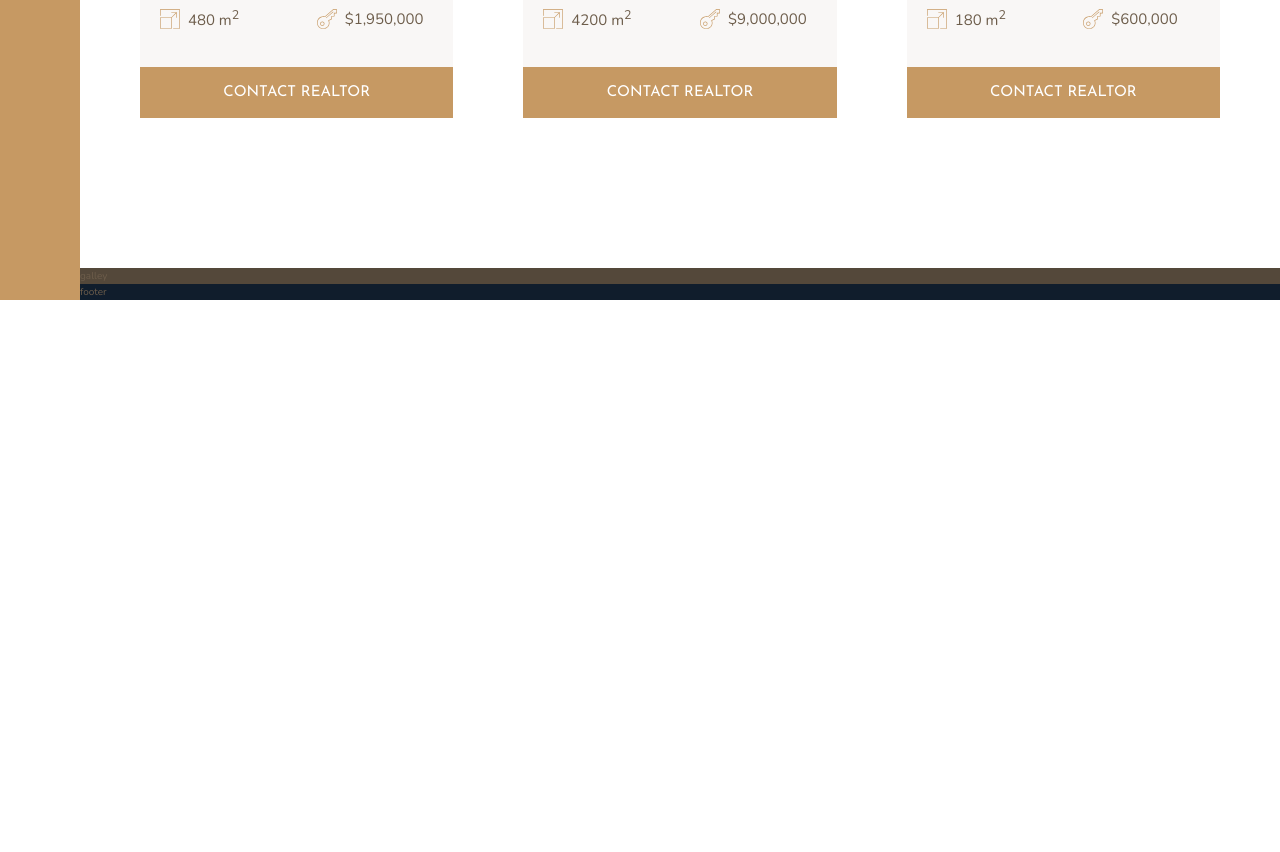
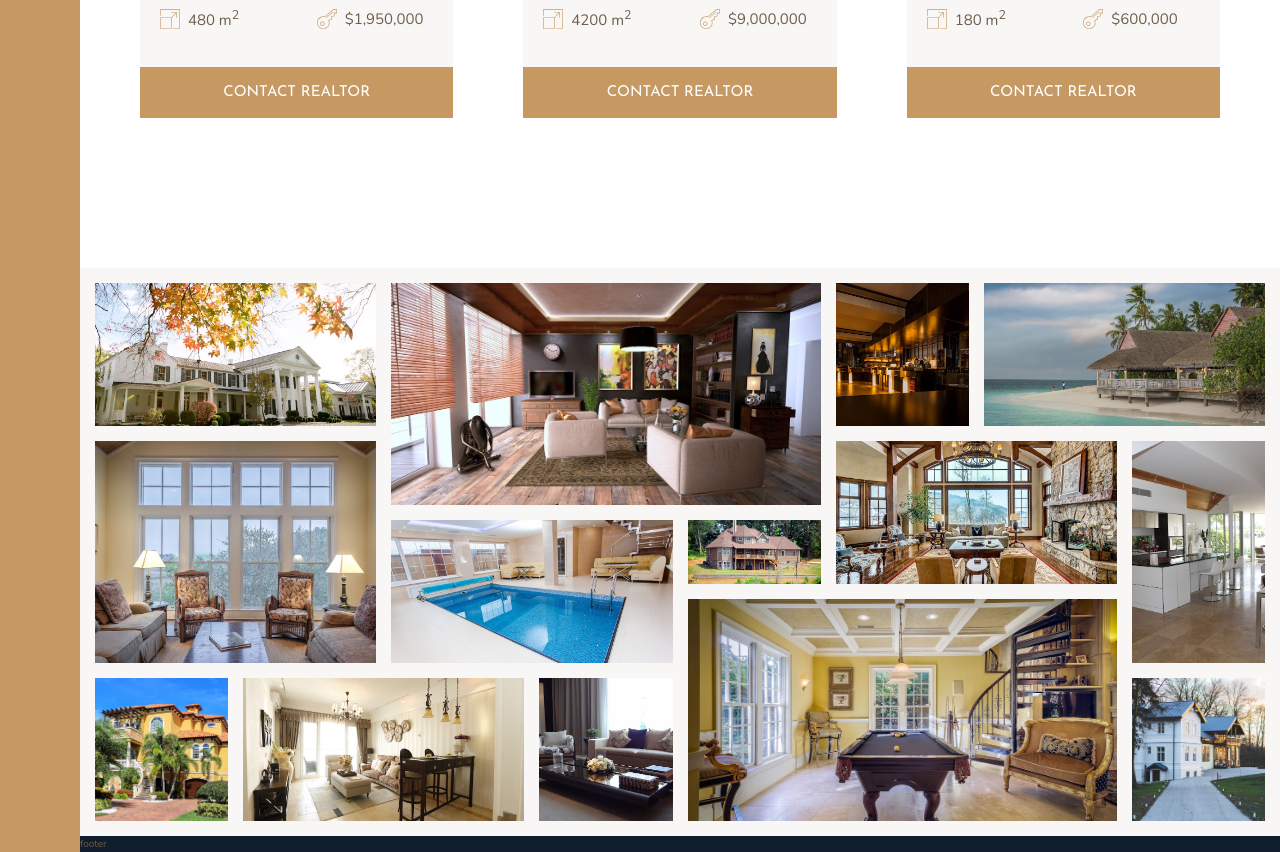
Before and after one commit to AndresXI/Nexter, a website: page index.html in a window 1280 px wide. Shown: the part 2804-3656 px from the top of the page. Before the commit the page ends 3104 px from the top, so only its background shows below. Drawn offline with nearby package versions, Linux system fonts and the light colour scheme.

Commit message:
implemented grid gallery

```diff
--- a/index.html
+++ b/index.html
@@ -289,7 +289,61 @@
    </section> <!-- End section home -->
 
    <section class="gallery">
-      galley
+      <figure class="gallery__item gallery__item--1">
+         <img src="img/gal-1.jpeg" alt="" class="gallery__img">
+      </figure>
+
+      <figure class="gallery__item gallery__item--2">
+         <img src="img/gal-2.jpeg" alt="" class="gallery__img">
+      </figure>
+
+      <figure class="gallery__item gallery__item--3">
+         <img src="img/gal-3.jpeg" alt="" class="gallery__img">
+      </figure>
+
+      <figure class="gallery__item gallery__item--4">
+         <img src="img/gal-4.jpeg" alt="" class="gallery__img">
+      </figure>
+
+      <figure class="gallery__item gallery__item--5">
+         <img src="img/gal-5.jpeg" alt="" class="gallery__img">
+      </figure>
+
+      <figure class="gallery__item gallery__item--6">
+         <img src="img/gal-6.jpeg" alt="" class="gallery__img">
+      </figure>
+
+      <figure class="gallery__item gallery__item--7">
+         <img src="img/gal-7.jpeg" alt="" class="gallery__img">
+      </figure>
+
+      <figure class="gallery__item gallery__item--8">
+         <img src="img/gal-8.jpeg" alt="" class="gallery__img">
+      </figure>
+
+      <figure class="gallery__item gallery__item--9">
+         <img src="img/gal-9.jpeg" alt="" class="gallery__img">
+      </figure>
+
+      <figure class="gallery__item gallery__item--10">
+         <img src="img/gal-10.jpeg" alt="" class="gallery__img">
+      </figure>
+
+      <figure class="gallery__item gallery__item--11">
+         <img src="img/gal-11.jpeg" alt="" class="gallery__img">
+      </figure>
+
+      <figure class="gallery__item gallery__item--12">
+         <img src="img/gal-12.jpeg" alt="" class="gallery__img">
+      </figure>
+
+      <figure class="gallery__item gallery__item--13">
+         <img src="img/gal-13.jpeg" alt="" class="gallery__img">
+      </figure>
+
+      <figure class="gallery__item gallery__item--14">
+         <img src="img/gal-14.jpeg" alt="" class="gallery__img">
+      </figure>
    </section>
 
    <footer class="footer">
--- a/sass/_gallery.scss
+++ b/sass/_gallery.scss
@@ -1,5 +1,91 @@
 .gallery {
-   background-color: $color-grey-dark-1;
+   grid-column: full-start / full-end;
+   background-color: $color-grey-light-1;
 
-   grid-column: full-start / full-end;
+   display: grid;
+   grid-template-columns: repeat(8, 1fr);
+   grid-template-rows: repeat(7, 5vw);
+   grid-gap: 1.5rem;
+   padding: 1.5rem;
+
+     &__item {
+
+         &--1 {
+            grid-row: 1 / span 2;
+            grid-column: 1 / span 2;
+         }
+
+         &--2 {
+            grid-row: 1 / span 3;
+            grid-column: 3 / span 3;
+         }
+
+         &--3 {
+            grid-row: 1 / span 2;
+            grid-column: 6 / span 1;
+         }
+
+         &--4 {
+            grid-row: 1 / span 2;
+            grid-column: 7 / span 2;
+         }
+
+         &--5 {
+            grid-row: 3 / span 3;
+            grid-column: 1 / span 2;
+         }
+
+         &--6 {
+            grid-row: 4 / span 2;
+            grid-column: 3 / span 2;
+         }
+
+         &--7 {
+            grid-row: 4 / span 1;
+            grid-column: 5 / span 1;
+         }
+
+         &--8 {
+            grid-row: 3 / span 2;
+            grid-column: 6 / span 2;
+         }
+
+         &--9 {
+            grid-row: 3 / span 3;
+            grid-column: 8 / span 1;
+         }
+
+         &--10 {
+            grid-row: 6 / span 2;
+            grid-column: 1 / span 1;
+         }
+
+         &--11 {
+            grid-row: 6 / span 2;
+            grid-column: 2 / span 2;
+         }
+
+         &--12 {
+            grid-row: 6 / span 2;
+            grid-column: 4 / span 1;
+         }
+
+         &--13 {
+            grid-row: 5 / span 3;
+            grid-column: 5 / span 3;
+         }
+
+         &--14 {
+            grid-row: 6 / span 2;
+            grid-column: 8 / span 1;
+         }
+     }
+
+     &__img {
+         width: 100%;
+         height: 100%;
+         object-fit: cover;
+         display: block; // removes whitespace
+     }
+
 }
--- a/sass/_home.scss
+++ b/sass/_home.scss
@@ -68,10 +68,6 @@
          width: 2rem;
          margin-right: .8rem;
       }
-
-      p {
-
-      }
    }
 }
 
```
Also changed, not shown: css/style.css, img/gal-1.jpeg (added), img/gal-10.jpeg (added), img/gal-11.jpeg (added), img/gal-12.jpeg (added), img/gal-13.jpeg (added), img/gal-14.jpeg (added), img/gal-2.jpeg (added), img/gal-3.jpeg (added), img/gal-4.jpeg (added), img/gal-5.jpeg (added), img/gal-6.jpeg (added), img/gal-7.jpeg (added), img/gal-8.jpeg (added), 1 more files.
